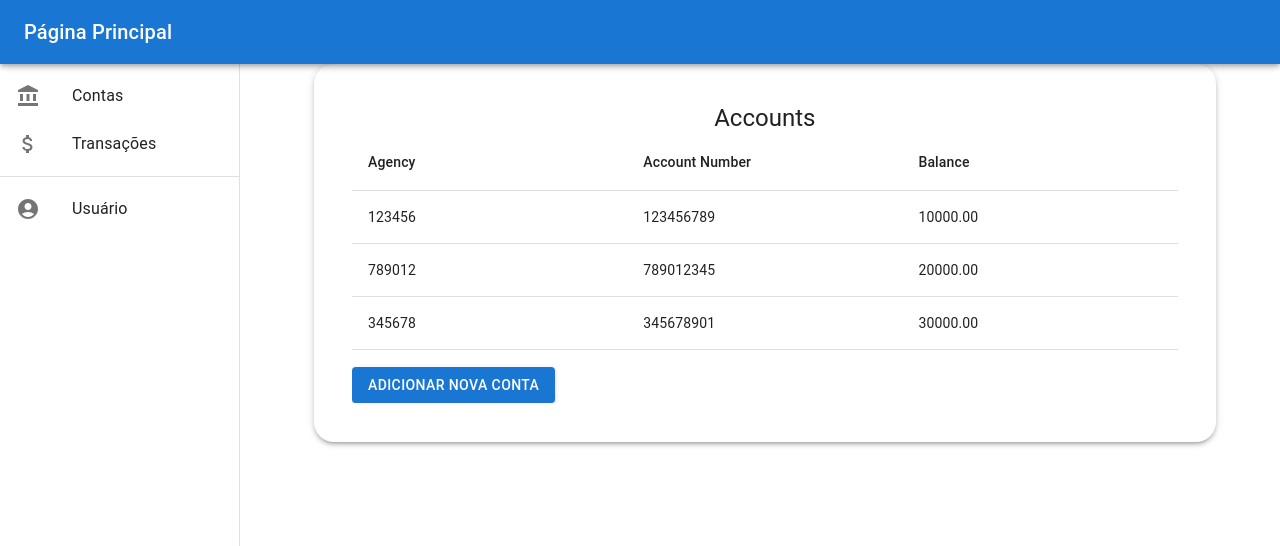
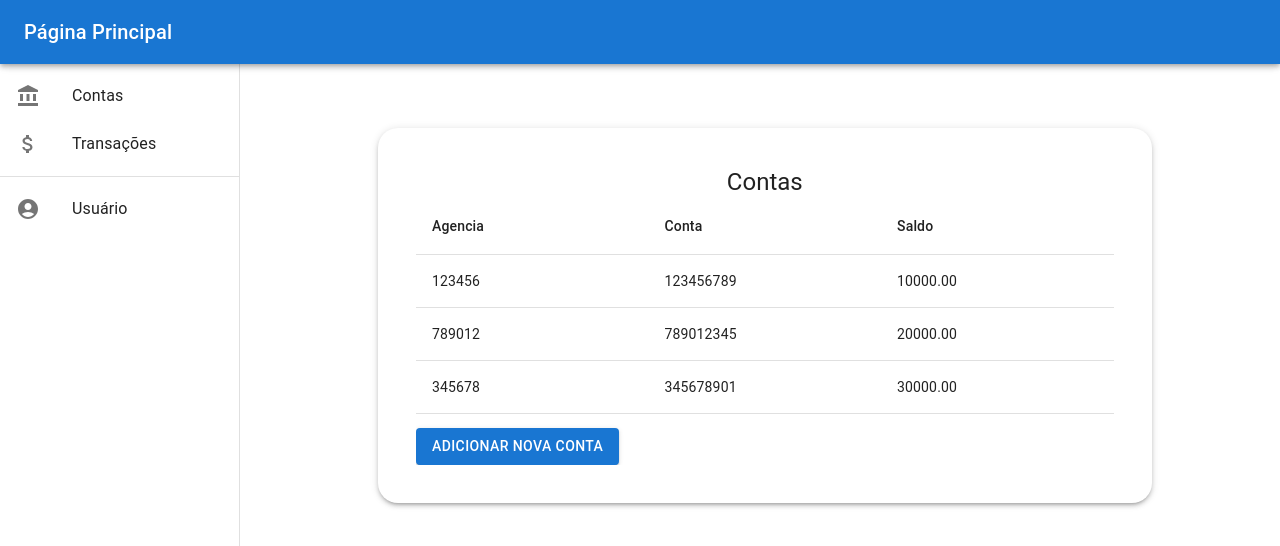
Before and after one commit to gabrielvaladao13/TP_ENG_SOFTWARE_2, a React (Create React App) app in the folder frontend/: page /accounts in a window 1280 px wide. Shown: the top 546 px of the page. Built offline with nearby package versions, Linux system fonts and the light colour scheme.

Commit message:
Continuando Login

```diff
--- a/frontend/src/App.js
+++ b/frontend/src/App.js
@@ -4,9 +4,9 @@ import axios from 'axios';
 
 
 import Login from './pages/Login';
-import ResponsiveDrawer from './components/ResponsiveDrawer.js';
+import ResponsiveDrawer from './components/ResponsiveDrawer';
 import Accounts from './pages/Accounts';
-import Transactions from './pages/Transactions.js';
+import Transactions from './pages/Transactions';
 import User from './pages/User';
 
 const App = () => {
--- a/frontend/src/components/ResponsiveDrawer.js
+++ b/frontend/src/components/ResponsiveDrawer.jsx
@@ -17,9 +17,9 @@ import AttachMoneyIcon from '@mui/icons-material/AttachMoney';
 import AccountBalanceIcon from '@mui/icons-material/AccountBalance';
 import Paper from '@mui/material/Paper';
 
-import Accounts from '../pages/Accounts';
-import Transactions from '../pages/Transactions.js';
-import User from '../pages/User';
+import Accounts from '../pages/Accounts.jsx';
+import Transactions from '../pages/Transactions.jsx';
+import User from '../pages/User.jsx';
 
 const drawerWidth = 240;
 
--- a/frontend/src/pages/Accounts.js
+++ b/frontend/src/pages/Accounts.jsx
@@ -6,8 +6,8 @@ const StyledPaper = styled(Paper)({
   display: 'flex',
   flexDirection: 'column',
   alignItems: 'center',
-  margin: '5%',
-  marginLeft: '2%',
+  margin: '10%',
+  marginLeft: '7%',
   borderRadius: 20,
   padding: '3%',
   width: '100%',
@@ -25,15 +25,15 @@ const Accounts = () => {
   return (
       <StyledPaper elevation={3}>
         <Typography component="h1" variant="h5">
-          Accounts
+          Contas
         </Typography>
         <TableContainer>
           <Table>
             <TableHead>
               <TableRow>
-                <TableCell>Agency</TableCell>
-                <TableCell>Account Number</TableCell>
-                <TableCell>Balance</TableCell>
+                <TableCell>Agencia</TableCell>
+                <TableCell>Conta</TableCell>
+                <TableCell>Saldo</TableCell>
               </TableRow>
             </TableHead>
             <TableBody>
--- a/frontend/src/pages/Login.js
+++ /dev/null
@@ -1,92 +0,0 @@
-import React from 'react';
-import { Button, TextField, Typography, Container, CssBaseline, Paper } from '@mui/material';
-import { styled } from '@mui/system';
-import { useNavigate } from 'react-router-dom';
-import { useState } from 'react';
-import axios from 'axios';
-
-const StyledPaper = styled(Paper)({
-  display: 'flex',
-  flexDirection: 'column',
-  alignItems: 'center',
-  marginTop: '50%',
-  borderRadius: 20,
-  padding: '10%',
-});
-
-const StyledForm = styled('form')({
-  width: '100%',
-  marginTop: (theme) => theme.spacing(1),
-});
-
-
-const Login = () => {
-    const navigate = useNavigate();
-
-    const [email, setEmail] = useState('');
-    const [password, setPassword] = useState('');
-
-    function handleEmailChange(event) {
-        setEmail(event.target.value);
-    }
-
-    function handlePasswordChange(event) {
-        setPassword(event.target.value);
-    }
-
-    function handleSubmit(event){
-        try {
-            event.preventDefault();
-            axios.post('/api/usuarios/login', {email, password}).then((res) => console.log(res));
-        } catch (error) {
-            console.log(error);
-        }
-    }
-
-
-    return (
-        <Container component="main" maxWidth="xs">
-        <CssBaseline />
-        <StyledPaper elevation={3}>
-            <Typography component="h1" variant="h5">
-            Login
-            </Typography>
-            <StyledForm onSubmit={handleSubmit} >
-            <TextField
-                variant="outlined"
-                margin="normal"
-                fullWidth
-                id="email"
-                label="Endereço de E-mail"
-                name="email"
-                autoComplete="email"
-                required onChange={handleEmailChange} value={email}
-            />
-            <TextField
-                variant="outlined"
-                margin="normal"
-                fullWidth
-                name="password"
-                label="Senha"
-                type="password"
-                id="password"
-                autoComplete="current-password"
-                required onChange={handlePasswordChange} value={password}
-            />
-            <Button
-                type="submit"
-                fullWidth
-                variant="contained"
-                color="primary"
-                onClick={handleSubmit}
-
-            >
-                Entrar
-            </Button>
-            </StyledForm>
-        </StyledPaper>
-        </Container>
-    );
-};
-
-export default Login;
--- /dev/null
+++ b/frontend/src/pages/Login.jsx
@@ -0,0 +1,95 @@
+import React from 'react';
+import { Button, TextField, Typography, Container, CssBaseline, Paper } from '@mui/material';
+import { styled } from '@mui/system';
+import { useNavigate } from 'react-router-dom';
+import { useState } from 'react';
+import axios from 'axios';
+
+const StyledPaper = styled(Paper)({
+    display: 'flex',
+    flexDirection: 'column',
+    alignItems: 'center',
+    marginTop: '50%',
+    borderRadius: 20,
+    padding: '10%',
+});
+
+const StyledForm = styled('form')({
+    width: '100%',
+    marginTop: (theme) => theme.spacing(1),
+});
+
+
+const Login = () => {
+    const navigate = useNavigate();
+
+    const [email, setEmail] = useState('');
+    const [password, setPassword] = useState('');
+
+
+    function handleEmailChange(event) {
+        setEmail(event.target.value);
+    }
+
+    function handlePasswordChange(event) {
+        setPassword(event.target.value);
+    }
+
+    function handleSubmit(event) {
+        event.preventDefault();
+        if (!email || !password) {
+            alert('Por favor, preencha todos os campos.');
+            return;
+        }
+        axios.post('/api/usuarios/login', { email, password }).then((res) => navigate('/accounts'))
+            .catch((err) => alert('Login Failed.'));
+
+    }
+
+
+    return (
+        <Container component="main" maxWidth="xs">
+            <CssBaseline />
+            <StyledPaper elevation={3}>
+                <Typography component="h1" variant="h5">
+                    Login
+                </Typography>
+                <StyledForm method="POST" onSubmit={handleSubmit} >
+                    <TextField
+                        variant="outlined"
+                        margin="normal"
+                        fullWidth
+                        id="email"
+                        label="Endereço de E-mail"
+                        name="email"
+                        autoComplete="email"
+                        required onChange={handleEmailChange} value={email}
+                    />
+                    <TextField
+                        variant="outlined"
+                        margin="normal"
+                        fullWidth
+                        name="password"
+                        label="Senha"
+                        type="password"
+                        id="password"
+                        autoComplete="current-password"
+                        required onChange={handlePasswordChange} value={password}
+                    />
+                    <Button
+                        type="submit"
+                        fullWidth
+                        variant="contained"
+                        color="primary"
+                        onClick={handleSubmit}
+
+                    >
+                        Entrar
+                    </Button>
+                </StyledForm>
+            </StyledPaper>
+        </Container>
+    );
+};
+
+export default Login;
```
Also changed, not shown: frontend/src/pages/Transactions.jsx (renamed from frontend/src/pages/Transactions.js), frontend/src/pages/User.jsx (renamed from frontend/src/pages/User.js), 1 other file (tests, documents, lock files or other folders).
